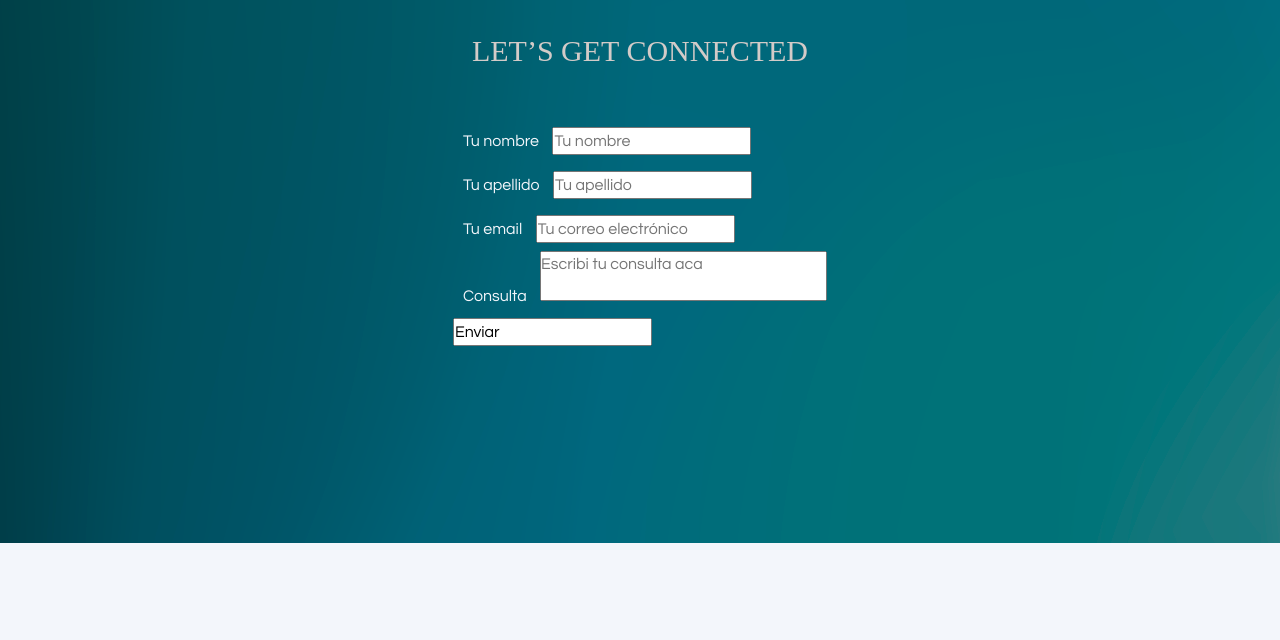
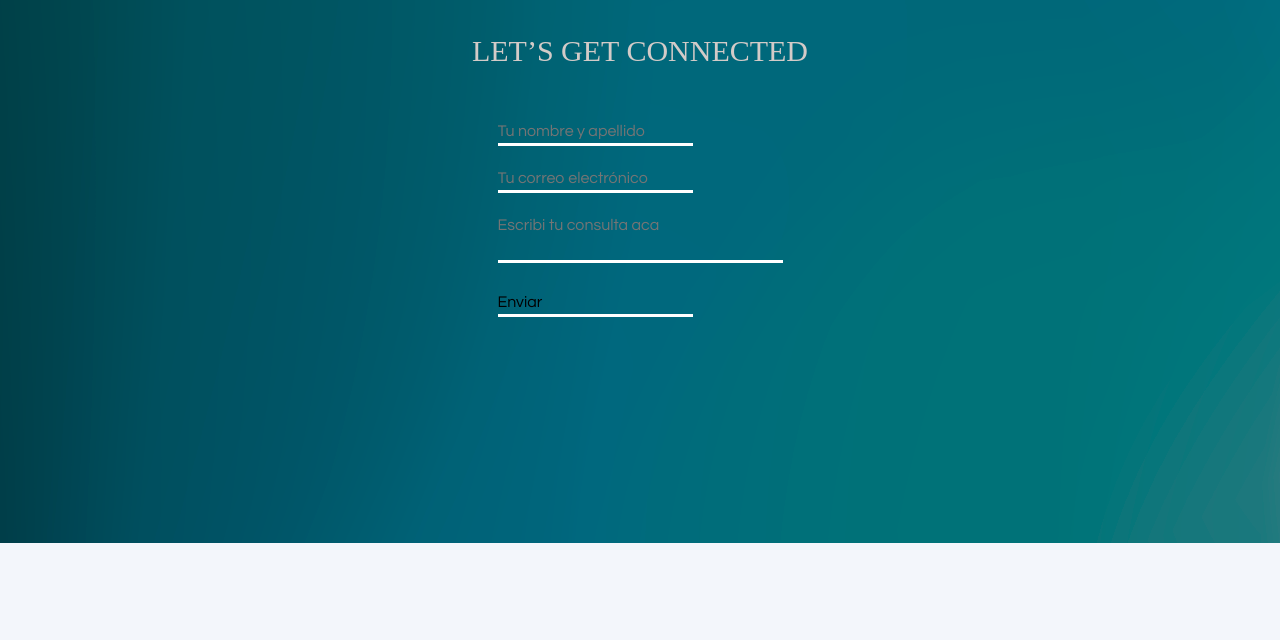
Before and after one commit to micaelayela/portfolio, a website: page pages/whoiam.html in a window 1280 px wide. Shown: the part 930-1570 px from the top of the page. Drawn offline with nearby package versions, Linux system fonts and the light colour scheme; a web font is replaced by a local one.

Commit message:
correcciones 2

```diff
--- a/pages/whoiam.html
+++ b/pages/whoiam.html
@@ -48,7 +48,7 @@
     </header>
     <main class="whoiam">
         <section class="bg">
-            <div class="container-whoiam">
+            <div class="container-whoiam" >
                 <div class="row row-cols-2">
                     <div> <img class="col-sm-8 col-md-4 whoiam-img" src="../imagenes/aboutme/Mica.png"
                             alt="foto de micaela"> </div>
@@ -84,19 +84,12 @@
         <h2> LET’S GET CONNECTED</h2>
         <form class="whoiam-form">
             <div>
-                <label for="nombre">Tu nombre </label>
-                <input type="text" id="nombre" name="nombre" placeholder="Tu nombre">
+                <input type="text" id="nombre" name="nombre" placeholder="Tu nombre y apellido">
             </div>
             <div>
-                <label for="apellido">Tu apellido</label>
-                <input type="text" id="apellido" name="apellido" placeholder="Tu apellido">
-            </div>
-            <div>
-                <label for="email">Tu email</label>
                 <input type="email" id="email" name="mail" placeholder="Tu correo electrónico">
             </div>
             <div>
-                <label for="consulta">Consulta</label>
                 <textarea id="consulta-size" cols="30" rows="40" name="consulta" placeholder="Escribi tu consulta aca"
                     style="height:50px"></textarea>
             </div>
--- a/scss/_general.scss
+++ b/scss/_general.scss
@@ -60,7 +60,7 @@ body {
 footer {
     background-color: map-get($colores, 'color-neutro');
     width: 100%;
-    height: 20vh;
+
 }
 
 .rrss ul {
@@ -124,12 +124,14 @@ footer {
     }
     footer {
         width: auto;
-        height: 20vh;
 
         h3 {
             text-align: center;
             color: map-get($colores, 'color-secundario');
             margin: 2px;
+            font-size: 10px;
+        }
+        .copyright{
             font-size: 10px;
         }
     }
--- a/scss/_whoiam.scss
+++ b/scss/_whoiam.scss
@@ -58,9 +58,20 @@
 .whoiam-form {
 
     color: map-get($colores, 'color-secundario');
-    label {
-
-        padding: 10px;
+    input {
+        margin-bottom: 20px;
+        border: 0px;
+       border-bottom: solid;
+       border-color: white;
+       background-color: transparent;
+        font-family: 'Questrial', sans-serif;
+    }
+    textarea {
+        margin-bottom: 20px;
+        border: 0px;
+       border-bottom: solid;
+       border-color: white;
+       background-color: transparent;
         font-family: 'Questrial', sans-serif;
     }
 }
```
Also changed, not shown: index.html (+8 -3 lines), css/main.css, scss/base/_variables.scss (line endings or trailing spaces), 1 other file.
